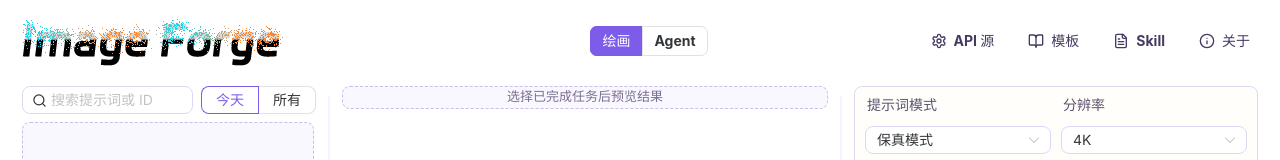
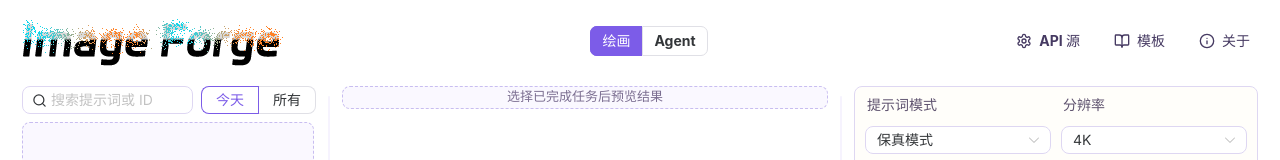
Before and after one commit to Tairraos/image-forge, a Vue app: page / in a window 1280 px wide. Shown: the top 160 px of the page. Built offline with nearby package versions, Linux system fonts and the light colour scheme.

Commit message:
fix: 隔离绘画模式 Skill 入口

```diff
--- a/src/components/AppTopbar.vue
+++ b/src/components/AppTopbar.vue
@@ -8,11 +8,13 @@
       <n-button
         :type="mode === 'drawing' ? 'primary' : 'default'"
         :aria-pressed="mode === 'drawing'"
+        title="绘画模式（Ctrl/Cmd+1）"
         @click="$emit('update:mode', 'drawing')"
       >绘画</n-button>
       <n-button
         :type="mode === 'agent' ? 'primary' : 'default'"
         :aria-pressed="mode === 'agent'"
+        title="Agent 模式（Ctrl/Cmd+2）"
         @click="$emit('update:mode', 'agent')"
       >Agent</n-button>
     </n-button-group>
@@ -26,7 +28,7 @@
         <template #icon><BookOpen :size="16" /></template>
         模板
       </n-button>
-      <n-button quaternary size="small" @click="$emit('show-skill-manager')">
+      <n-button v-if="mode === 'agent'" quaternary size="small" @click="$emit('show-skill-manager')">
         <template #icon><FileText :size="16" /></template>
         Skill
       </n-button>
```
